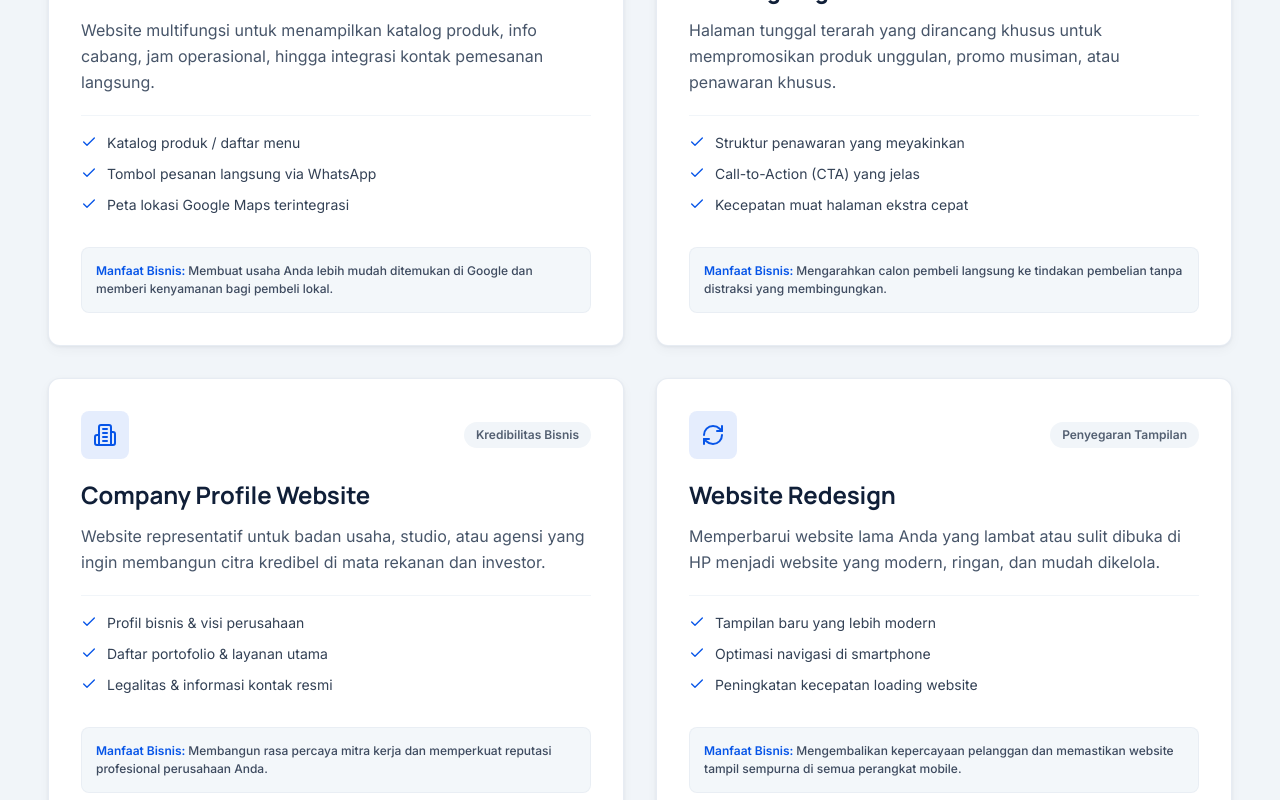
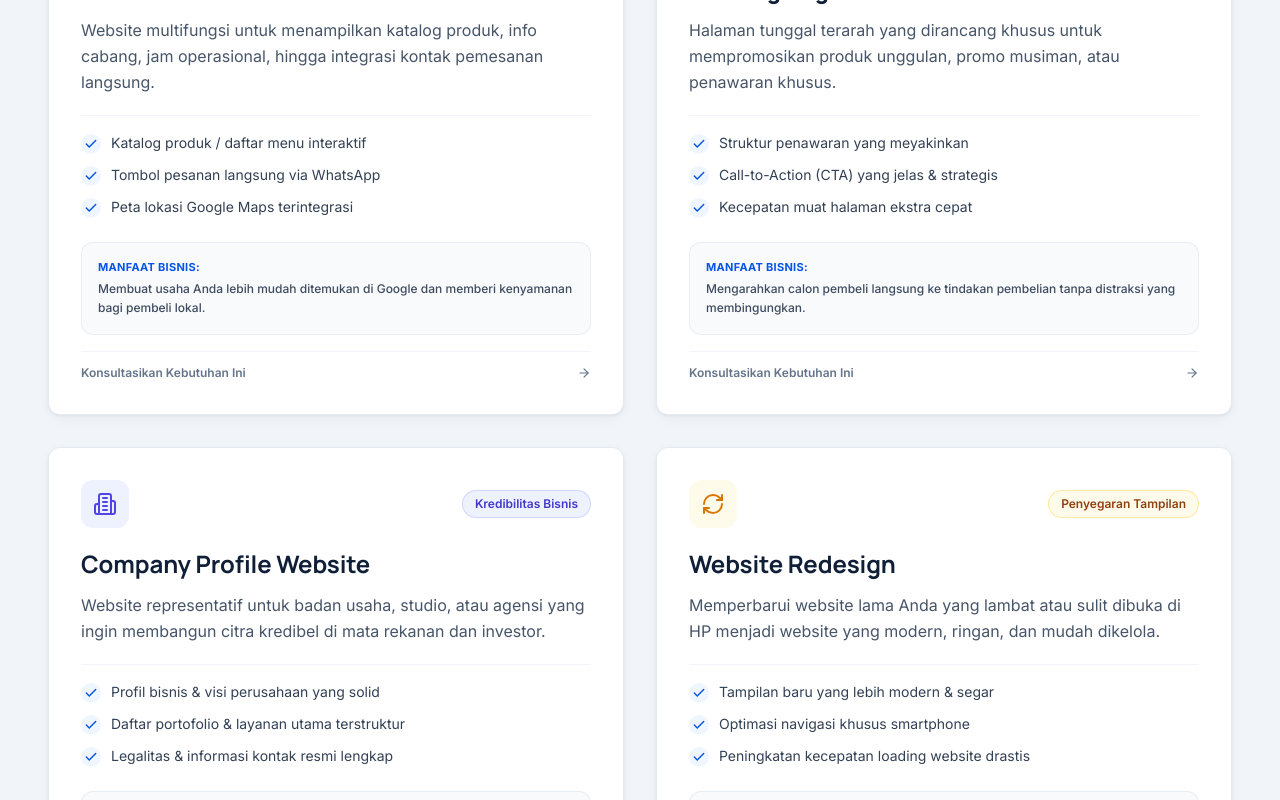
Before and after one commit to JoshuaAustinS09/Siteworthy, a React (Vite) app: page / in a window 1280 px wide. Shown: the part 1260-2060 px from the top of the page. Built offline with nearby package versions, Linux system fonts and the light colour scheme.

Commit message:
feat: complete Tahap 2 Services cards visual depth, interactive top-border accents, and polished benefit boxes (M12)

```diff
--- a/src/components/Services.tsx
+++ b/src/components/Services.tsx
@@ -1,10 +1,21 @@
-import { Briefcase, Target, Building2, RefreshCw, Check } from "lucide-react";
+import {
+  Briefcase,
+  Target,
+  Building2,
+  RefreshCw,
+  Check,
+  ArrowRight,
+} from "lucide-react";
+import { contactConfig } from "../data/contact";
 
 interface ServiceItem {
   id: string;
   icon: React.ComponentType<{ className?: string }>;
   title: string;
   badge: string;
+  badgeColor: string;
+  iconBg: string;
+  iconColor: string;
   description: string;
   clientBenefit: string;
   points: string[];
@@ -16,12 +27,15 @@ const SERVICES: ServiceItem[] = [
     icon: Briefcase,
     title: "Business Website",
     badge: "UMKM & Operasional",
+    badgeColor: "bg-blue-50 text-brand-blue border-blue-200/80",
+    iconBg: "bg-blue-50 text-brand-blue group-hover:bg-brand-blue group-hover:text-white",
+    iconColor: "text-brand-blue",
     description:
       "Website multifungsi untuk menampilkan katalog produk, info cabang, jam operasional, hingga integrasi kontak pemesanan langsung.",
     clientBenefit:
       "Membuat usaha Anda lebih mudah ditemukan di Google dan memberi kenyamanan bagi pembeli lokal.",
     points: [
-      "Katalog produk / daftar menu",
+      "Katalog produk / daftar menu interaktif",
       "Tombol pesanan langsung via WhatsApp",
       "Peta lokasi Google Maps terintegrasi",
     ],
@@ -31,13 +45,16 @@ const SERVICES: ServiceItem[] = [
     icon: Target,
     title: "Landing Page",
     badge: "Fokus Konversi",
+    badgeColor: "bg-emerald-50 text-emerald-700 border-emerald-200/80",
+    iconBg: "bg-emerald-50 text-emerald-600 group-hover:bg-emerald-600 group-hover:text-white",
+    iconColor: "text-emerald-600",
     description:
       "Halaman tunggal terarah yang dirancang khusus untuk mempromosikan produk unggulan, promo musiman, atau penawaran khusus.",
     clientBenefit:
       "Mengarahkan calon pembeli langsung ke tindakan pembelian tanpa distraksi yang membingungkan.",
     points: [
       "Struktur penawaran yang meyakinkan",
-      "Call-to-Action (CTA) yang jelas",
+      "Call-to-Action (CTA) yang jelas & strategis",
       "Kecepatan muat halaman ekstra cepat",
     ],
   },
@@ -46,14 +63,17 @@ const SERVICES: ServiceItem[] = [
     icon: Building2,
     title: "Company Profile Website",
     badge: "Kredibilitas Bisnis",
+    badgeColor: "bg-indigo-50 text-indigo-700 border-indigo-200/80",
+    iconBg: "bg-indigo-50 text-indigo-600 group-hover:bg-indigo-600 group-hover:text-white",
+    iconColor: "text-indigo-600",
     description:
       "Website representatif untuk badan usaha, studio, atau agensi yang ingin membangun citra kredibel di mata rekanan dan investor.",
     clientBenefit:
       "Membangun rasa percaya mitra kerja dan memperkuat reputasi profesional perusahaan Anda.",
     points: [
-      "Profil bisnis & visi perusahaan",
-      "Daftar portofolio & layanan utama",
-      "Legalitas & informasi kontak resmi",
+      "Profil bisnis & visi perusahaan yang solid",
+      "Daftar portofolio & layanan utama terstruktur",
+      "Legalitas & informasi kontak resmi lengkap",
     ],
   },
   {
@@ -61,14 +81,17 @@ const SERVICES: ServiceItem[] = [
     icon: RefreshCw,
     title: "Website Redesign",
     badge: "Penyegaran Tampilan",
+    badgeColor: "bg-amber-50 text-amber-800 border-amber-200/80",
+    iconBg: "bg-amber-50 text-amber-600 group-hover:bg-amber-600 group-hover:text-white",
+    iconColor: "text-amber-600",
     description:
       "Memperbarui website lama Anda yang lambat atau sulit dibuka di HP menjadi website yang modern, ringan, dan mudah dikelola.",
     clientBenefit:
       "Mengembalikan kepercayaan pelanggan dan memastikan website tampil sempurna di semua perangkat mobile.",
     points: [
-      "Tampilan baru yang lebih modern",
-      "Optimasi navigasi di smartphone",
-      "Peningkatan kecepatan loading website",
+      "Tampilan baru yang lebih modern & segar",
+      "Optimasi navigasi khusus smartphone",
+      "Peningkatan kecepatan loading website drastis",
     ],
   },
 ];
@@ -77,7 +100,7 @@ export default function Services() {
   return (
     <section
       id="services"
-      className="section bg-brand-gray border-b border-slate-200/80"
+      className="section bg-brand-gray border-b border-slate-200/80 relative"
       aria-labelledby="services-heading"
     >
       <div className="section-inner">
@@ -98,23 +121,36 @@ export default function Services() {
           {SERVICES.map((service) => {
             const Icon = service.icon;
             return (
+              <a
+                key={service.id}
+                href={contactConfig.whatsapp.url}
+                target="_blank"
+                rel="noopener noreferrer"
+                className="group relative bg-white rounded-card p-7 md:p-8 border border-slate-200/90 shadow-card hover:shadow-card-hover hover:-translate-y-1.5 transition-all duration-300 flex flex-col justify-between overflow-hidden"
+              >
+                {/* Top Border Accent Bar (Animates on Hover) */}
                 <div
-                key={service.id}
-                className="bg-white rounded-card p-7 md:p-8 border border-slate-200/80 shadow-card hover:shadow-card-hover transition-all duration-200 flex flex-col justify-between"
-              >
+                  className="absolute top-0 left-0 right-0 h-1 bg-gradient-to-r from-brand-blue via-blue-500 to-indigo-500 opacity-0 group-hover:opacity-100 transition-opacity duration-300"
+                  aria-hidden="true"
+                />
+
                 <div>
                   {/* Top Bar: Icon & Badge */}
                   <div className="flex items-center justify-between mb-5">
-                    <div className="w-12 h-12 rounded-lg bg-brand-blue/10 flex items-center justify-center text-brand-blue">
-                      <Icon className="w-6 h-6" aria-hidden="true" />
+                    <div
+                      className={`w-12 h-12 rounded-xl flex items-center justify-center transition-all duration-300 ${service.iconBg}`}
+                    >
+                      <Icon className="w-6 h-6 transition-transform group-hover:scale-110" aria-hidden="true" />
                     </div>
-                    <span className="text-xs font-semibold px-3 py-1 rounded-full bg-slate-100 text-brand-navy/70">
+                    <span
+                      className={`text-xs font-semibold px-3 py-1 rounded-full border shadow-2xs ${service.badgeColor}`}
+                    >
                       {service.badge}
                     </span>
                   </div>
 
                   {/* Title & Description */}
-                  <h3 className="text-xl md:text-2xl font-heading font-bold text-brand-navy mb-3">
+                  <h3 className="text-xl md:text-2xl font-heading font-bold text-brand-navy mb-3 group-hover:text-brand-blue transition-colors duration-200">
                     {service.title}
                   </h3>
                   <p className="text-body text-slate-600 mb-5 leading-relaxed">
@@ -128,24 +164,39 @@ export default function Services() {
                         key={point}
                         className="flex items-start gap-2.5 text-small text-slate-700"
                       >
+                        <span className="w-5 h-5 rounded-full bg-blue-50 text-brand-blue flex items-center justify-center shrink-0 mt-0.5">
                           <Check
-                          className="w-4 h-4 text-brand-blue shrink-0 mt-0.5"
+                            className="w-3.5 h-3.5 stroke-[2.5]"
                             aria-hidden="true"
                           />
+                        </span>
                         <span>{point}</span>
                       </div>
                     ))}
                   </div>
                 </div>
 
+                <div>
                   {/* Business Benefit Box */}
-                <div className="bg-brand-gray/80 rounded-lg p-3.5 border border-slate-200/60 mt-2">
-                  <p className="text-xs text-brand-navy/80 font-medium">
-                    <strong className="text-brand-blue font-semibold">Manfaat Bisnis: </strong>
+                  <div className="bg-slate-50/90 group-hover:bg-blue-50/40 rounded-xl p-4 border border-slate-200/70 group-hover:border-brand-blue/30 transition-colors duration-300">
+                    <p className="text-xs text-brand-navy/80 font-medium leading-relaxed">
+                      <strong className="text-brand-blue font-bold tracking-wide uppercase text-[11px] block mb-0.5">
+                        Manfaat Bisnis:
+                      </strong>
                       {service.clientBenefit}
                     </p>
                   </div>
+
+                  {/* Interactive Consultation CTA Link */}
+                  <div className="mt-4 pt-3 border-t border-slate-100 flex items-center justify-between text-xs font-semibold text-slate-500 group-hover:text-brand-blue transition-colors">
+                    <span>Konsultasikan Kebutuhan Ini</span>
+                    <ArrowRight
+                      className="w-3.5 h-3.5 transition-transform group-hover:translate-x-1"
+                      aria-hidden="true"
+                    />
                   </div>
+                </div>
+              </a>
             );
           })}
         </div>
```
Also changed, not shown: 1 other file (tests, documents, lock files or other folders). Lines whose indentation alone changed are shown as unchanged.
